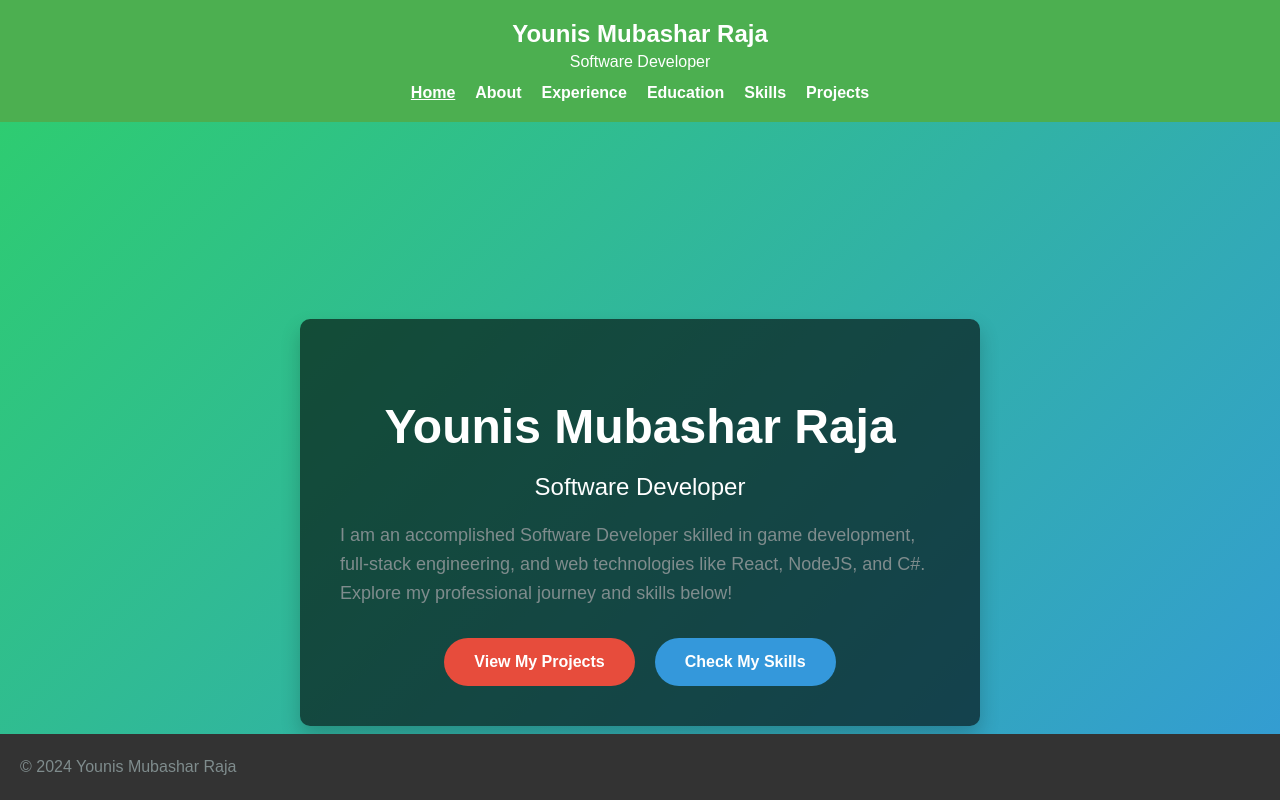
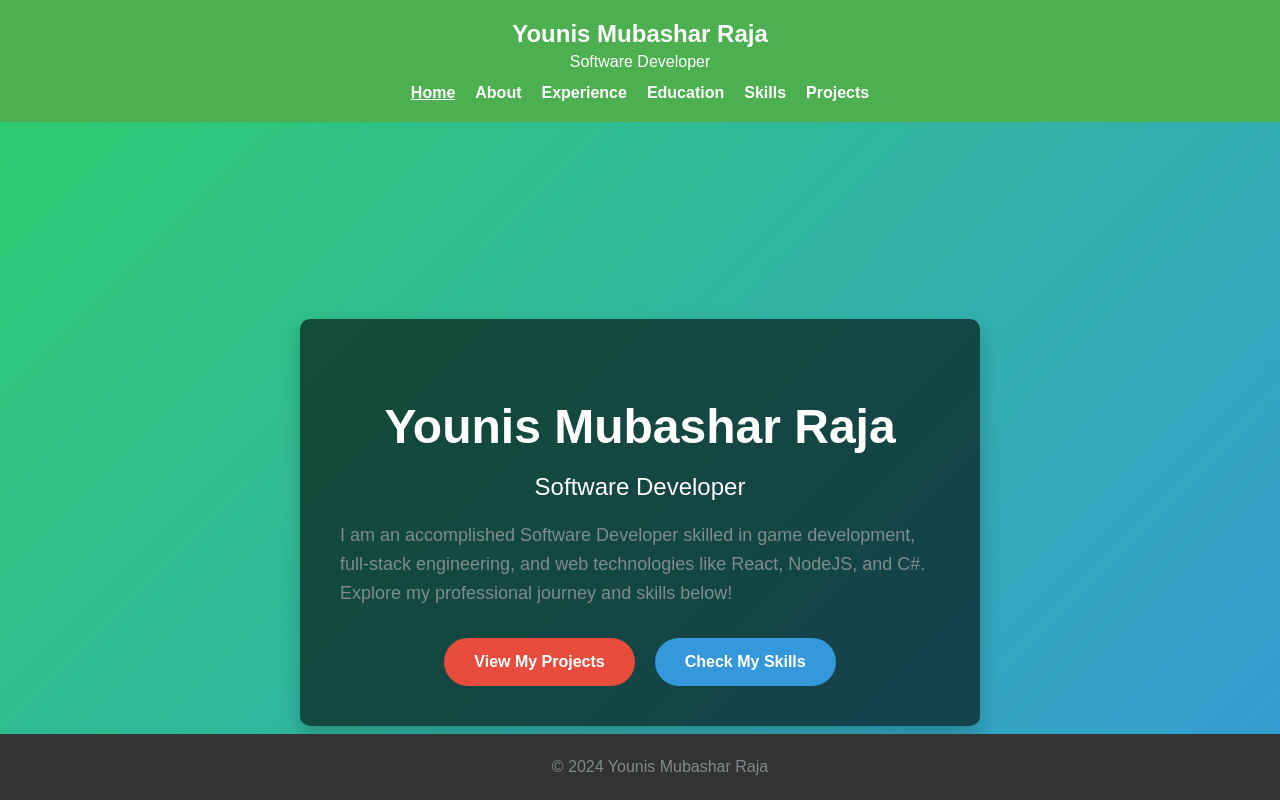
Before and after one commit to younisrajaApplications/portfolio-resume, a React (Create React App) app: page / in a window 1280 px wide. Shown: the top 800 px of the page. Built offline with nearby package versions, Linux system fonts and the light colour scheme.

Commit message:
Enable github pages

```diff
--- a/src/App.css
+++ b/src/App.css
@@ -190,6 +190,7 @@ footer {
 
 footer p {
   margin: 0;
+  text-align: center;
 }
 
 /* Home Page */
@@ -313,3 +314,23 @@ footer p {
   justify-content: center;
   column-gap: 30px;
 }
+
+::-webkit-scrollbar-track {
+  background-color: #f4f4f4; /* Background of the scrollbar track */
+  border-radius: 10px; /* Rounded corners for the track */
+}
+
+::-webkit-scrollbar-thumb {
+  background-color: #3498db; /* Color of the scrollbar thumb */
+  border-radius: 10px; /* Rounded corners for the thumb */
+  border: 3px solid #f4f4f4; /* Optional: add some padding around the thumb */
+}
+
+::-webkit-scrollbar-thumb:hover {
+  background-color: #2980b9; /* Darker color on hover */
+}
+
+/* Scrollbar styling for Firefox */
+html {
+  scrollbar-color: #4CAF50 #4bda50; /* First color is thumb, second is track */
+}
```
Also changed, not shown: package.json (+5 -2 lines).
